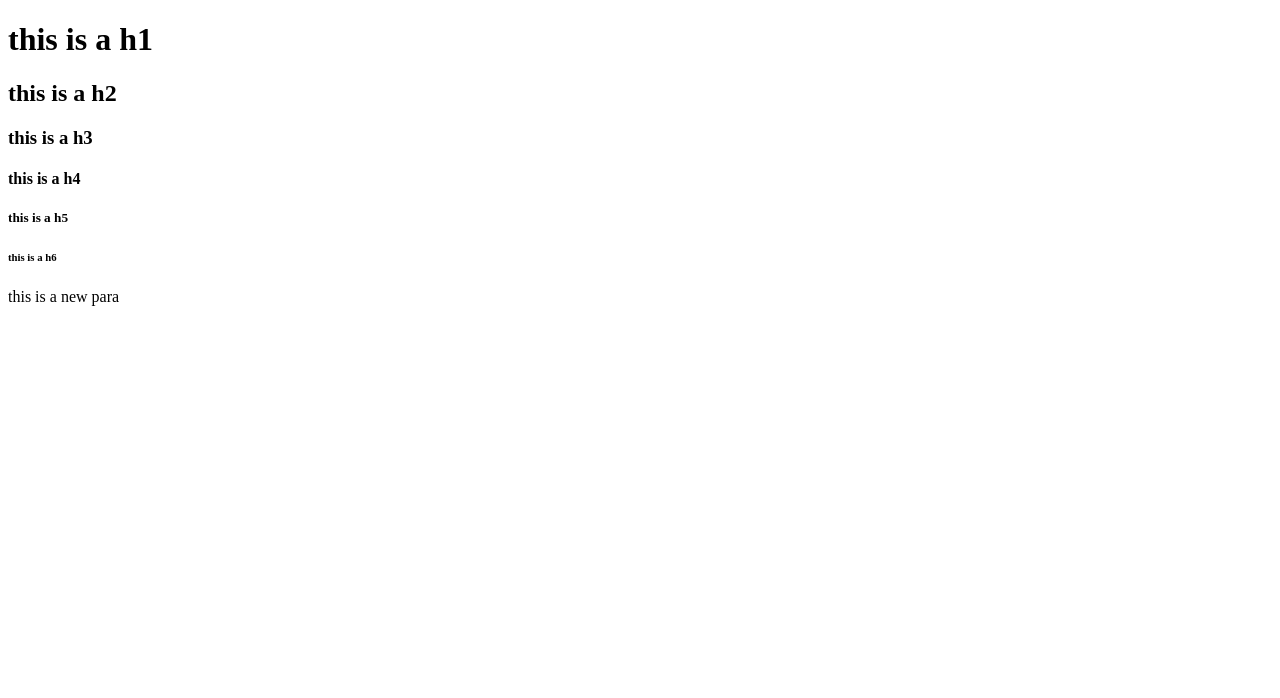
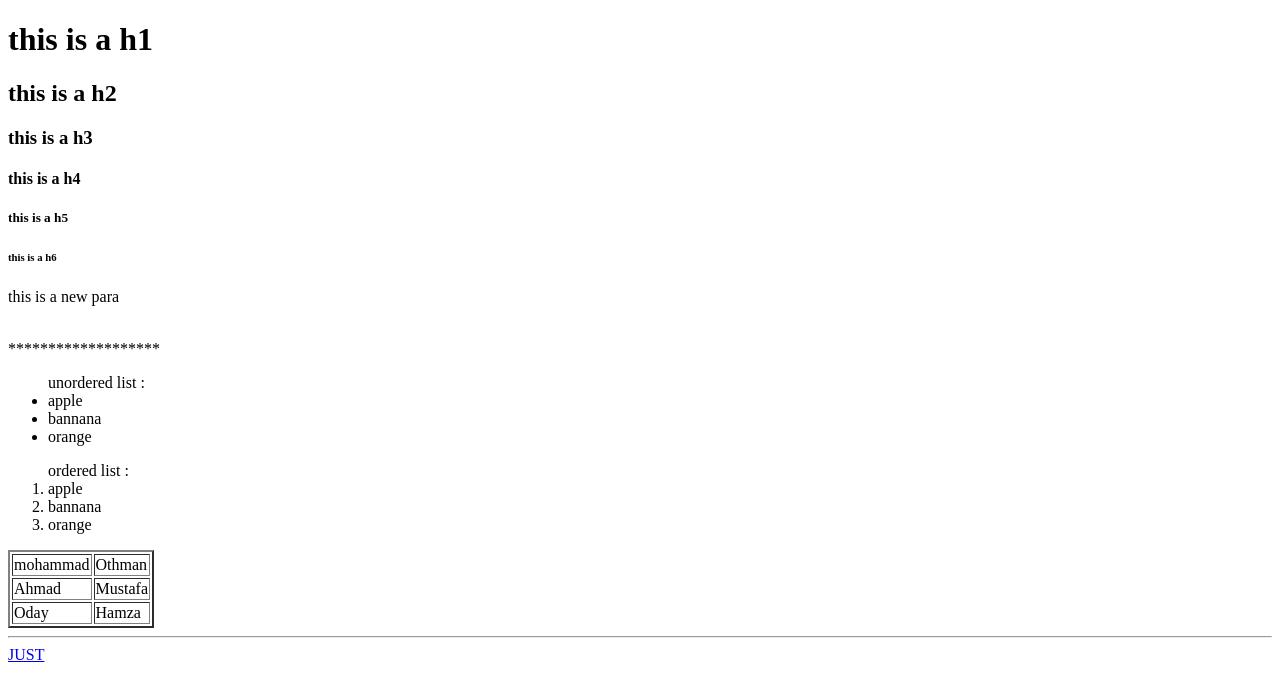
Before and after one commit to yazanjebawi/frontEndIntro, a plain HTML site: page classes/index.html in a window 1280 px wide. Drawn offline with Linux system fonts and the light colour scheme.

Commit message:
Adding six new tag

```diff
--- a/classes/index.html
+++ b/classes/index.html
@@ -13,5 +13,23 @@
     <h5>this is a h5</h5>
     <h6>this is a h6</h6>
     <p>this is a new para</p>
+    <br>*******************<br>  <!--add first tag-->
+    <ul>unordered list :  <!-- add second tag-->
+    <li>apple</li>
+    <li>bannana</li>
+    <li>orange</li>
+    </ul>
+    <ol>ordered list :   <!-- add third tag-->
+        <li>apple</li>
+        <li>bannana</li>
+        <li>orange</li>
+    </ol>
+    <table border="2">  <!-- add fourth tag-->
+        <tr><td>mohammad</td><td>Othman</td></tr>
+        <tr><td>Ahmad</td><td>Mustafa</td></tr>
+        <tr><td>Oday</td><td>Hamza</td></tr>
+    </table>
+    <hr>
+    <a href="https://www.just.edu.jo/Pages/Default.aspx">JUST</a> <!-- add fifth tag-->
 </body>
 </html>
```
